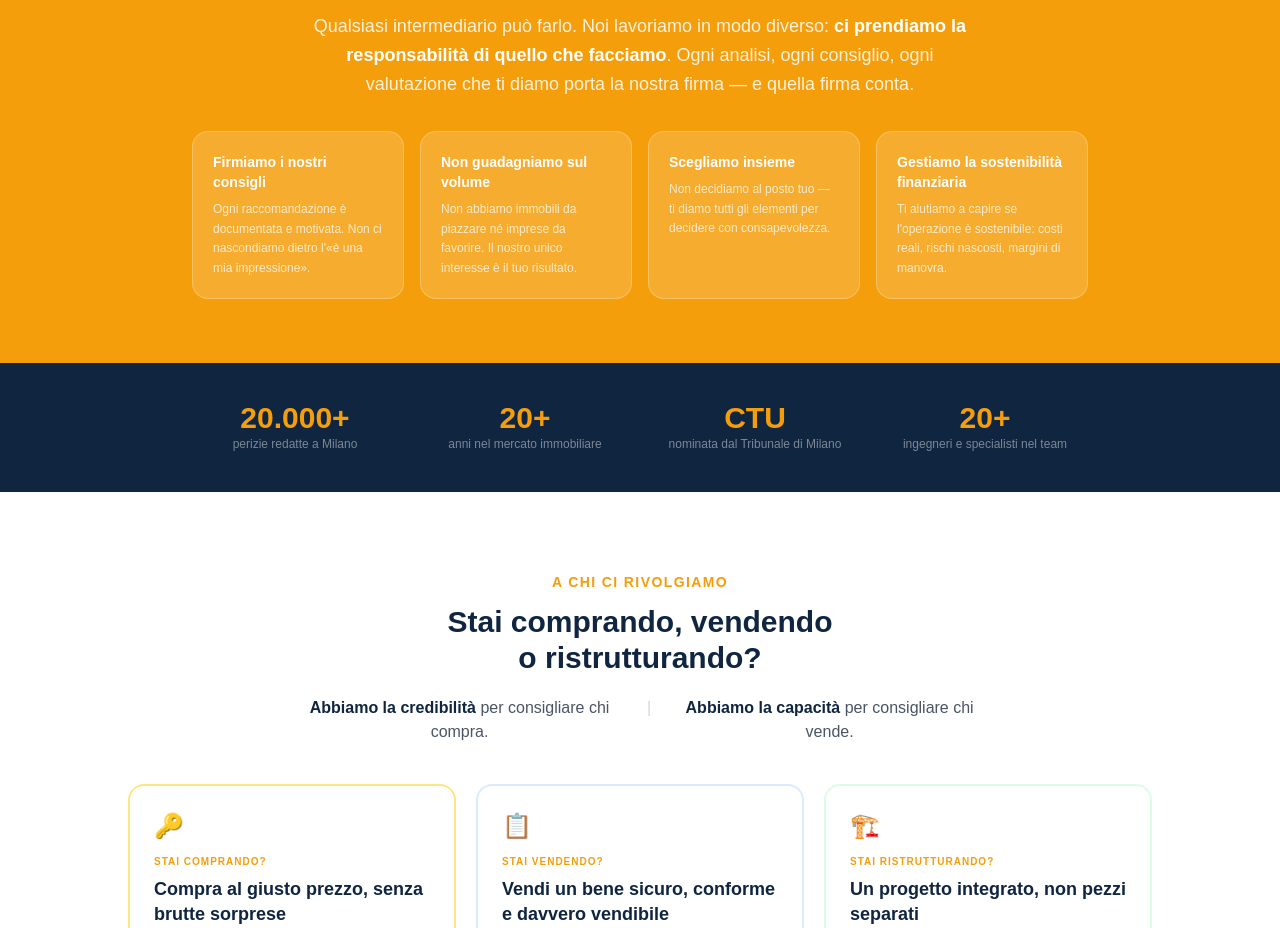
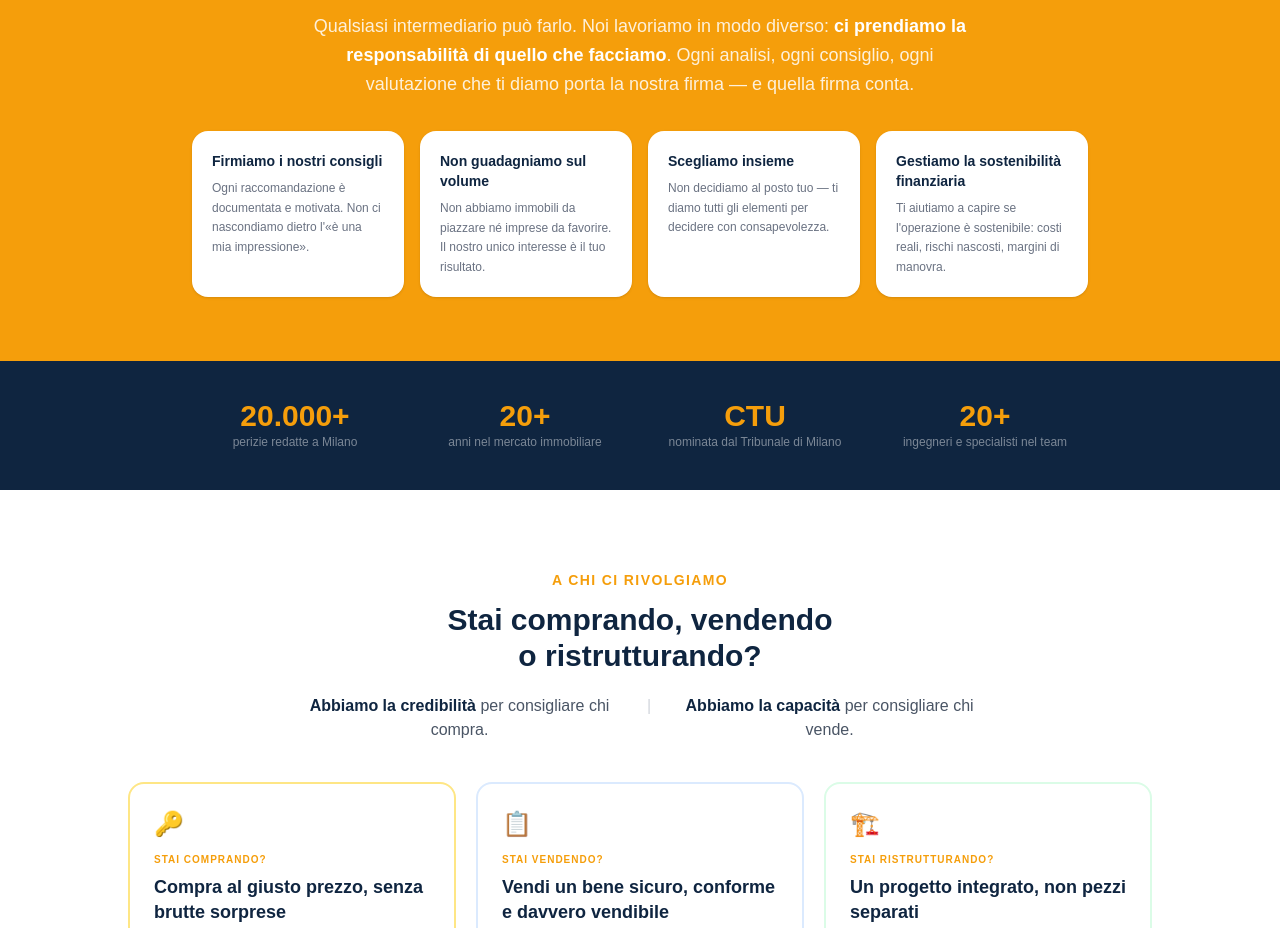
Before and after one commit to inglucabertoni-cyber/sito2, a Next.js app: page / in a window 1280 px wide. Shown: the part 940-1868 px from the top of the page. Built offline with nearby package versions, Linux system fonts and the light colour scheme; no server answers.

Commit message:
fix(home): improve manifesto cards contrast — white bg with navy text
Co-Authored-By: Claude Sonnet 4.6 <noreply@anthropic.com>

```diff
--- a/app/page.tsx
+++ b/app/page.tsx
@@ -210,9 +210,9 @@ export default async function HomePage() {
               { titolo: "Scegliamo insieme", desc: "Non decidiamo al posto tuo — ti diamo tutti gli elementi per decidere con consapevolezza." },
               { titolo: "Gestiamo la sostenibilità finanziaria", desc: "Ti aiutiamo a capire se l'operazione è sostenibile: costi reali, rischi nascosti, margini di manovra." },
             ].map((item) => (
-              <div key={item.titolo} className="bg-white/15 border border-white/25 rounded-2xl p-5 text-left">
-                <p className="font-black text-white text-sm mb-2">{item.titolo}</p>
-                <p className="text-white/75 text-xs leading-relaxed">{item.desc}</p>
+              <div key={item.titolo} className="bg-white rounded-2xl p-5 text-left shadow-sm">
+                <p className="font-black text-[#0F2540] text-sm mb-2">{item.titolo}</p>
+                <p className="text-gray-500 text-xs leading-relaxed">{item.desc}</p>
               </div>
             ))}
           </div>
```
